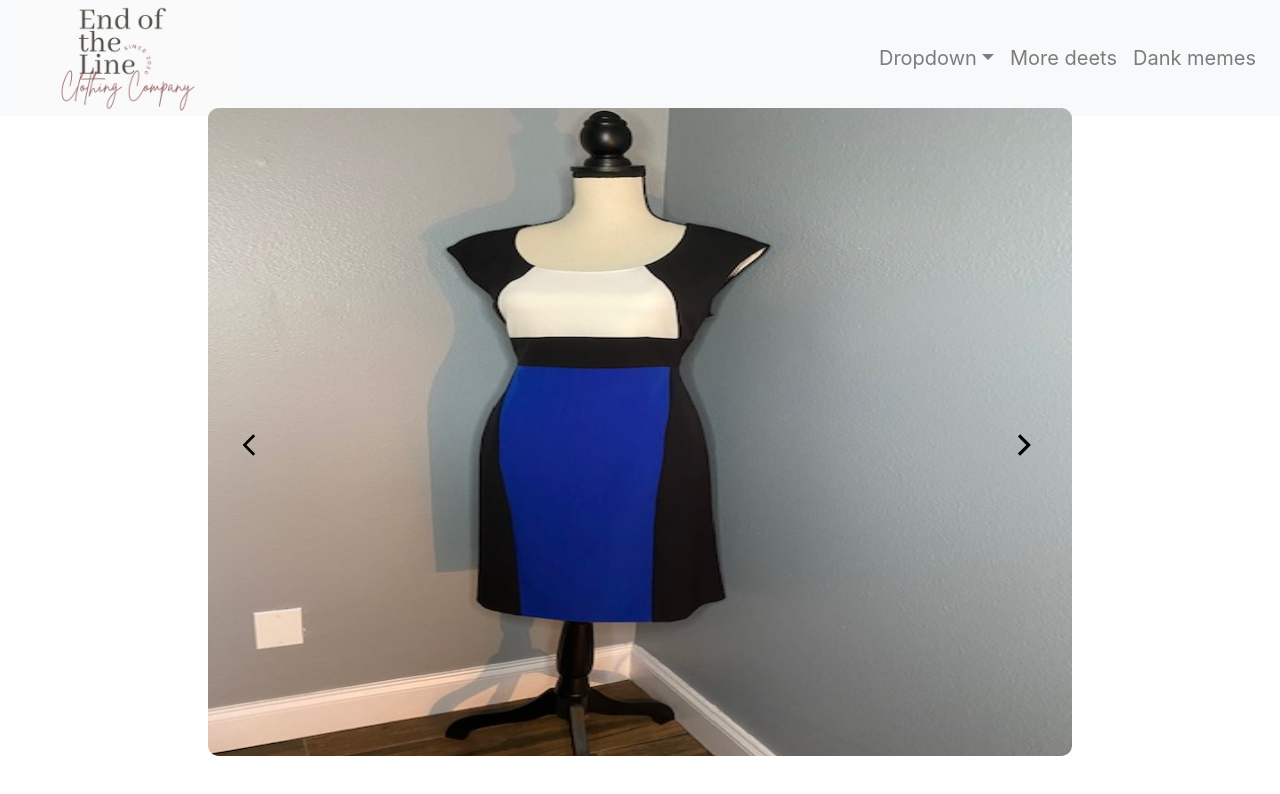
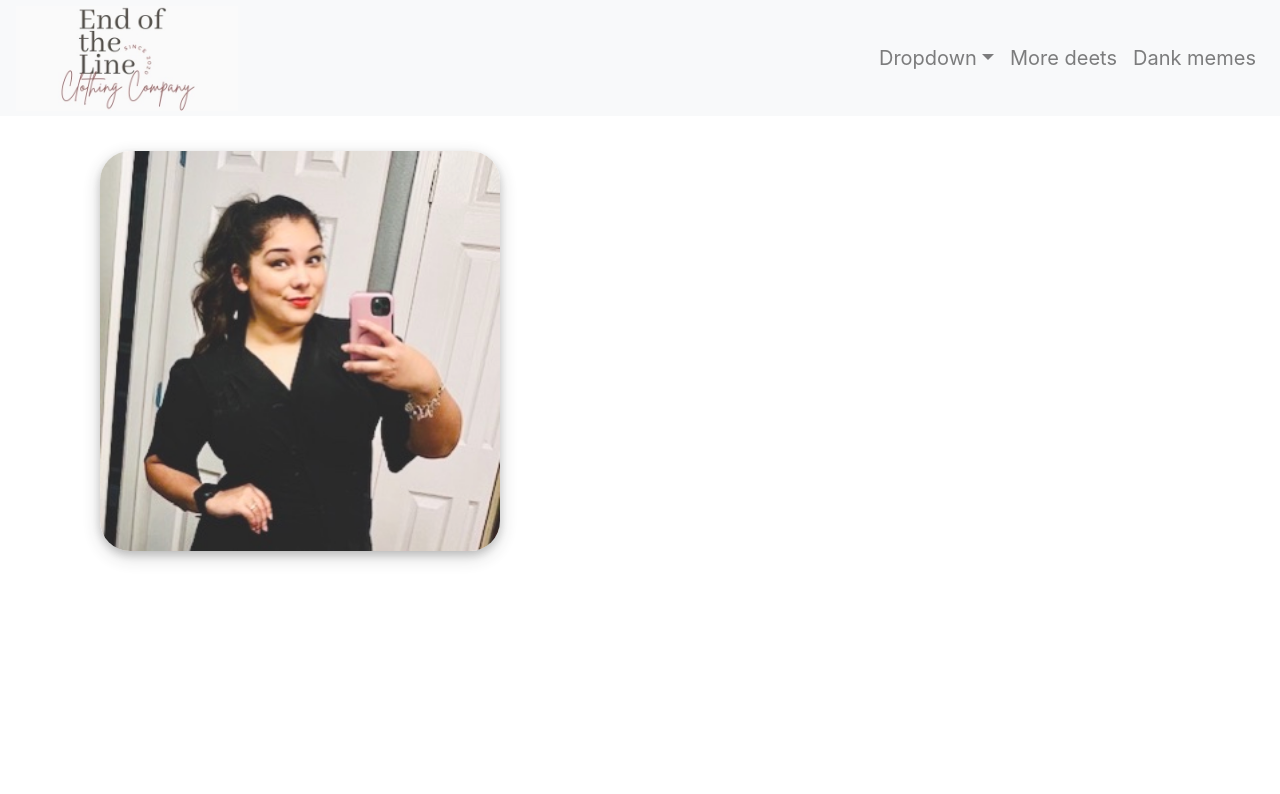
Before and after one commit to Ramong06/end-of-the-line-clothing, a React (Create React App) app: page / in a window 1280 px wide. Shown: the top 794 px of the page. Built offline with nearby package versions, Linux system fonts and the light colour scheme; the HTML template or start-up script is replaced by a standard one.

Commit message:
adding client profile picture

```diff
--- a/src/App.css
+++ b/src/App.css
@@ -1,5 +1,5 @@
 body {
-  --eod-background: 	#D2B48C;
+  --eod-background: 	#f3f2f0;
 }
 
 .App {
@@ -14,3 +14,13 @@ body {
 .slider__row {
   justify-content: center;
 }
+
+.bebe__image {
+  border-radius: 30px;
+  opacity: 85%;
+  box-shadow: 0 4px 8px 0 rgba(0, 0, 0, 0.2), 0 6px 20px 0 rgba(0, 0, 0, 0.19);
+}
+
+#bebe__column {
+  padding-top: 35px;
+}
--- a/src/App.js
+++ b/src/App.js
@@ -1,21 +1,25 @@
 import React from "react";
 import './App.css';
-import ImageSlider from "./Components/ImageSlider";
+// import ImageSlider from "./Components/ImageSlider";
 import Navbar from './Components/Navbar';
-import { SliderData } from "./Components/SliderData";
+// import { SliderData } from "./Components/SliderData";
 // import Hero from "../components/Hero";
+import Bebe from './images/beeb.jpeg';
 import Row from "./Components/Row";
-// import Col from "./Components/Col";
+import Col from "./Components/Col";
 import Container from "./Components/Container";
 
 const App =() => {
   return (
 
-      <div>
+    <div>
       <Navbar />
+      {/* <ImageSlider slides={SliderData} /> */}
       <Container>
         <Row className='slider__row'>
-          <ImageSlider slides={SliderData} />
+          <Col size="md-12 sm-6 justify-content-md-center" id="bebe__column">
+            <img className = 'bebe__image' src = {Bebe} alt = 'woman-taking-selfie' height = '400px' width = '400px' />
+          </Col>
         </Row>
       </Container>
       </div>
--- a/src/Components/ImageSlider/style.css
+++ b/src/Components/ImageSlider/style.css
@@ -1,14 +1,14 @@
 .hero__slider {
 position: relative;
 height: 100vh;
-display: grid;
+display: flex;
 justify-content: center;
 align-items: center;
 }
 
 .hero__sliderImage {
-    width: 800px;
-    height: 600px;
+    width: fit-content;
+    height: fit-content;
     border-radius: 10px;
 }
 
```
Also changed, not shown: src/images/beeb.jpeg (added), 1 other file (tests, documents, lock files or other folders).
